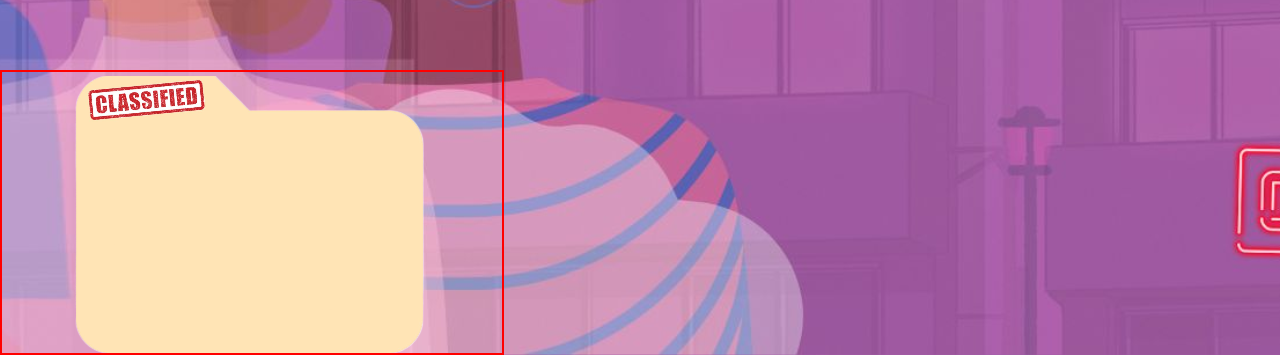
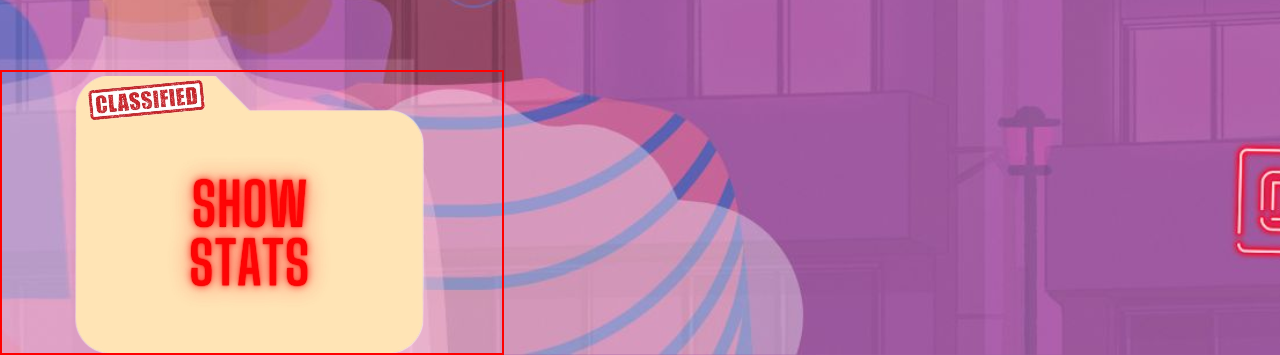
Before and after one commit to faneleedison-ux/my-app, a React (Create React App) app: page /tinder in a window 1280 px wide. Shown: the part 895-1250 px from the top of the page. Built offline with nearby package versions, Linux system fonts and the light colour scheme.

Commit message:
Image updates

```diff
--- a/src/Components/Art/SwipeCard.js
+++ b/src/Components/Art/SwipeCard.js
@@ -5,7 +5,8 @@ import RoundedButtons from "../Buttons/RoundedButtons";
 import ProvinceStats from "./ProvinceStats";
 import Words from "../Home/Words";
 
-import CaseF from "../../assets/Images/bgcase-fotor-bg-remover-20230626155922.png";
+import CaseH from "../../assets/Images/hide-fotor-bg-remover-20230626161821.png";
+import CaseS from "../../assets/Images/show-fotor-bg-remover-20230626161835.png";
 
 import image1 from "../../assets//Images/gbv0.jpg";
 import image2 from "../../assets//Images/gbv1.jpg";
@@ -102,7 +103,7 @@ const SwipeCard = () => {
       {showChatbot && <ProvinceStats />}
       <img
         className="stats-button"
-        src={showChatbot ? CaseF : CaseF}
+        src={showChatbot ? CaseH : CaseS}
         alt={showChatbot ? "Hide Stats" : "Show Stats"}
         onClick={toggleChatbot}
         style={{
```
Also changed, not shown: src/assets/Images/hide-fotor-bg-remover-20230626161821.png (added), src/assets/Images/show-fotor-bg-remover-20230626161835.png (added).
